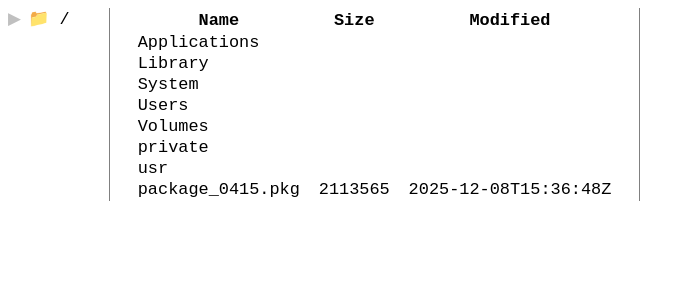
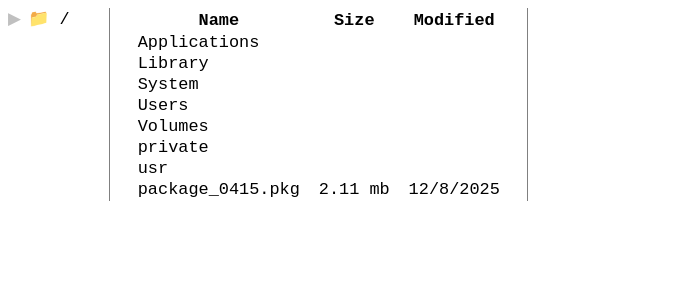
Before and after one commit to aleshh/file-navigator, a React (Vite) app: page / in a window 1280 px wide. Shown: the top 300 px of the page, without its empty margins (0-695 px from the left). Built offline with nearby package versions, Linux system fonts and the light colour scheme.

Commit message:
Format filesize and date

```diff
--- a/src/FileList.tsx
+++ b/src/FileList.tsx
@@ -13,14 +13,27 @@ interface FileNode {
 
 type FileSystemNode = DirectoryNode | FileNode;
 
+function formatFileSize(input: number): string {
+  const units = ["bytes", "kb", "mb", "gb", "tb"];
+
+  for (const unit of units) {
+    if (input < 1000 || unit === "tb") {
+      return Math.round(input * 100) / 100 + " " + unit;
+    }
+    input = input / 1000;
+  }
+}
+
 function FileList({ files }: { files: FileSystemNode[] }) {
   return (
     <div className="files">
       <table>
         <thead>
-          <th>Name</th>
-          <th>Size</th>
-          <th>Modified</th>
+          <tr>
+            <th>Name</th>
+            <th>Size</th>
+            <th>Modified</th>
+          </tr>
         </thead>
         <tbody>
           {files.map((item) => (
@@ -28,8 +41,8 @@ function FileList({ files }: { files: FileSystemNode[] }) {
               <td>{item.name}</td>
               {item.type === "file" ? (
                 <>
-                  <td>{item.size}</td>
-                  <td>{item.modified}</td>
+                  <td>{formatFileSize(item.size)}</td>
+                  <td>{new Date(item.modified).toLocaleDateString()}</td>
                 </>
               ) : (
                 <>
```
